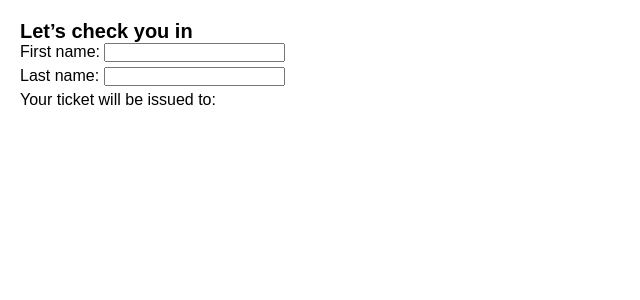
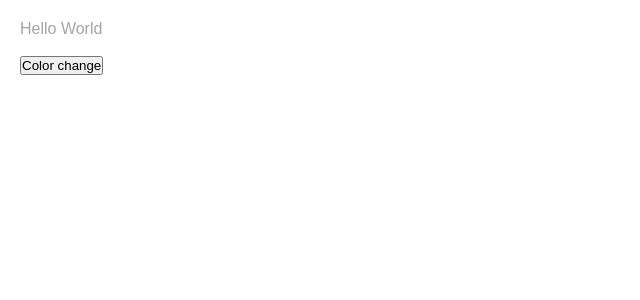
Before and after one commit to Farjana0313/react-docs, a React (Vite) app: page / in a window 1280 px wide. Shown: the top 300 px of the page, without its empty margins (0-640 px from the left). Built offline with nearby package versions, Linux system fonts and the light colour scheme.

Commit message:
mirror component

```diff
--- a/src/App.jsx
+++ b/src/App.jsx
@@ -3,6 +3,7 @@ import AvoidRedundant from './components/AvoidRedundant'
 import FeedbackForm from './components/FeedbackForm'
 import Form from './components/Form'
 import Form2 from './components/Form2'
+import Mirror from './components/Mirror'
 import Pointer from './components/Pointer'
 
 function App() {
@@ -15,7 +16,8 @@ function App() {
         {/* <Pointer/> */}
         {/* <Form2/> */}
         {/* <FeedbackForm/> */}
-        <AvoidRedundant/>
+        {/* <AvoidRedundant/> */}
+        <Mirror messageColor="#a5a5a5"/>
     </>
   )
 }
--- a/src/components/AvoidRedundant.jsx
+++ b/src/components/AvoidRedundant.jsx
@@ -3,18 +3,16 @@ import { useState } from 'react';
 export default function AvoidRedundant() {
   const [firstName, setFirstName] = useState('');
   const [lastName, setLastName] = useState('');
-  const [fullName, setFullName] = useState('');
 
   function handleFirstNameChange(e) {
     setFirstName(e.target.value);
-    setFullName(e.target.value + ' ' + lastName);
   }
 
   function handleLastNameChange(e) {
     setLastName(e.target.value);
-    setFullName(firstName + ' ' + e.target.value);
   }
-
+// derived state
+const fullName = firstName + " " + lastName;
   return (
     <>
       <h2>Let’s check you in</h2>
@@ -25,6 +23,7 @@ export default function AvoidRedundant() {
           onChange={handleFirstNameChange}
         />
       </label>
+      <br />
       <label>
         Last name:{' '}
         <input
--- /dev/null
+++ b/src/components/Mirror.jsx
@@ -0,0 +1,16 @@
+import React, { useState } from 'react';
+
+// eslint-disable-next-line react/prop-types
+export default function Mirror({ messageColor }) {
+    const [color, setColor] = useState(messageColor);
+    const handleChangeColor = () => {
+        setColor('#1b1b1b')
+    }
+    return (
+        <div>
+            <div style={{ color }}>Hello World</div>
+            <br />
+            <button onClick={handleChangeColor}>Color change</button>
+        </div>
+    )
+}
```
